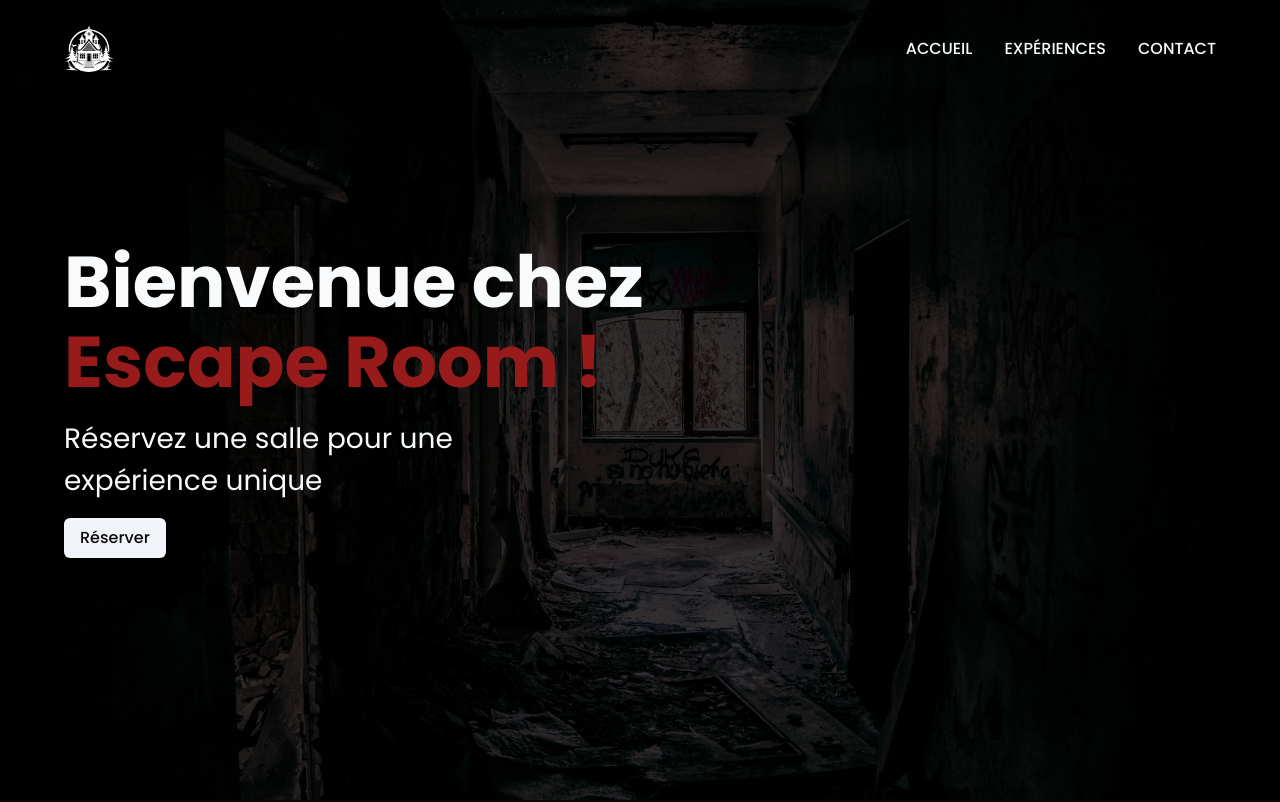
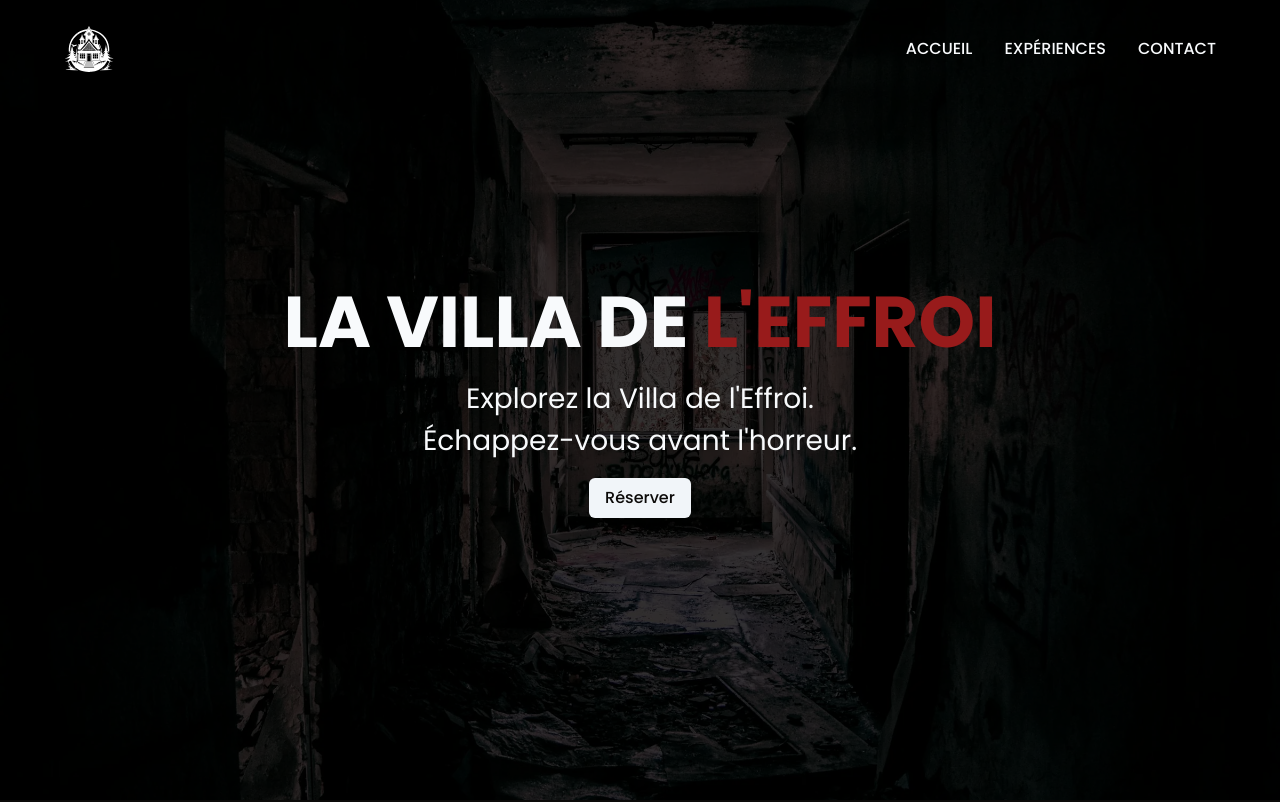
Before and after one commit to SebastienLaurentt/Escape-Game, a Next.js app: page / in a window 1280 px wide. Shown: the top 802 px of the page. Built offline with nearby package versions, Linux system fonts and the light colour scheme.

Commit message:
update hero content

```diff
--- a/components/shared/Sections/Hero.tsx
+++ b/components/shared/Sections/Hero.tsx
@@ -29,13 +29,12 @@ const Hero = () => {
       <div className="relative flex h-screen  w-full flex-row justify-center">
         <Image src={BgHome} alt="home picture" className="object-cover" />
       </div>
-      <Section id="hero-text" classname="absolute z-10 flex flex-col items-center w-full xl:items-start xl:text-left text-center">
-        <h1>
-          Bienvenue chez <br />
-          <span className="text-accent-foreground">Escape Room !</span>
+      <Section id="hero-text" classname="absolute z-10 flex flex-col items-center w-full xl:items-center  text-center">
+        <h1 className="uppercase">
+        La Villa de <span className="text-accent">l&apos;Effroi</span>
         </h1>
-        <p className="my-4 w-[200px]  md:w-[400px] md:text-lg lg:text-xl">
-          Réservez une salle pour une expérience unique
+        <p className="my-4 w-[250px]  md:w-[500px] md:text-lg lg:text-xl">
+        Explorez la Villa de l&apos;Effroi. <br /> Échappez-vous avant l&apos;horreur.
         </p>
         <Button asChild>
           <Link href="/experiences">Réserver</Link>
```
